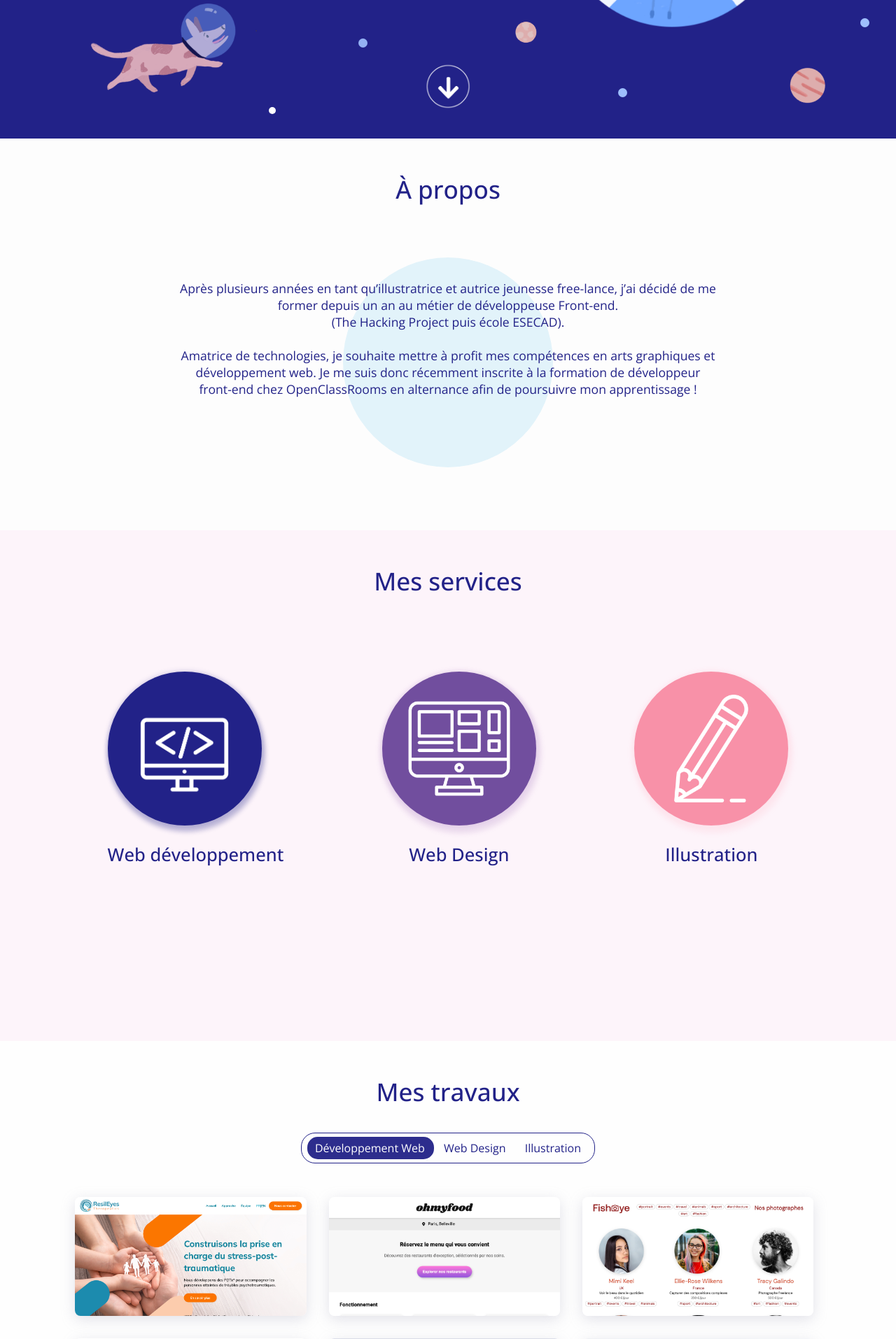
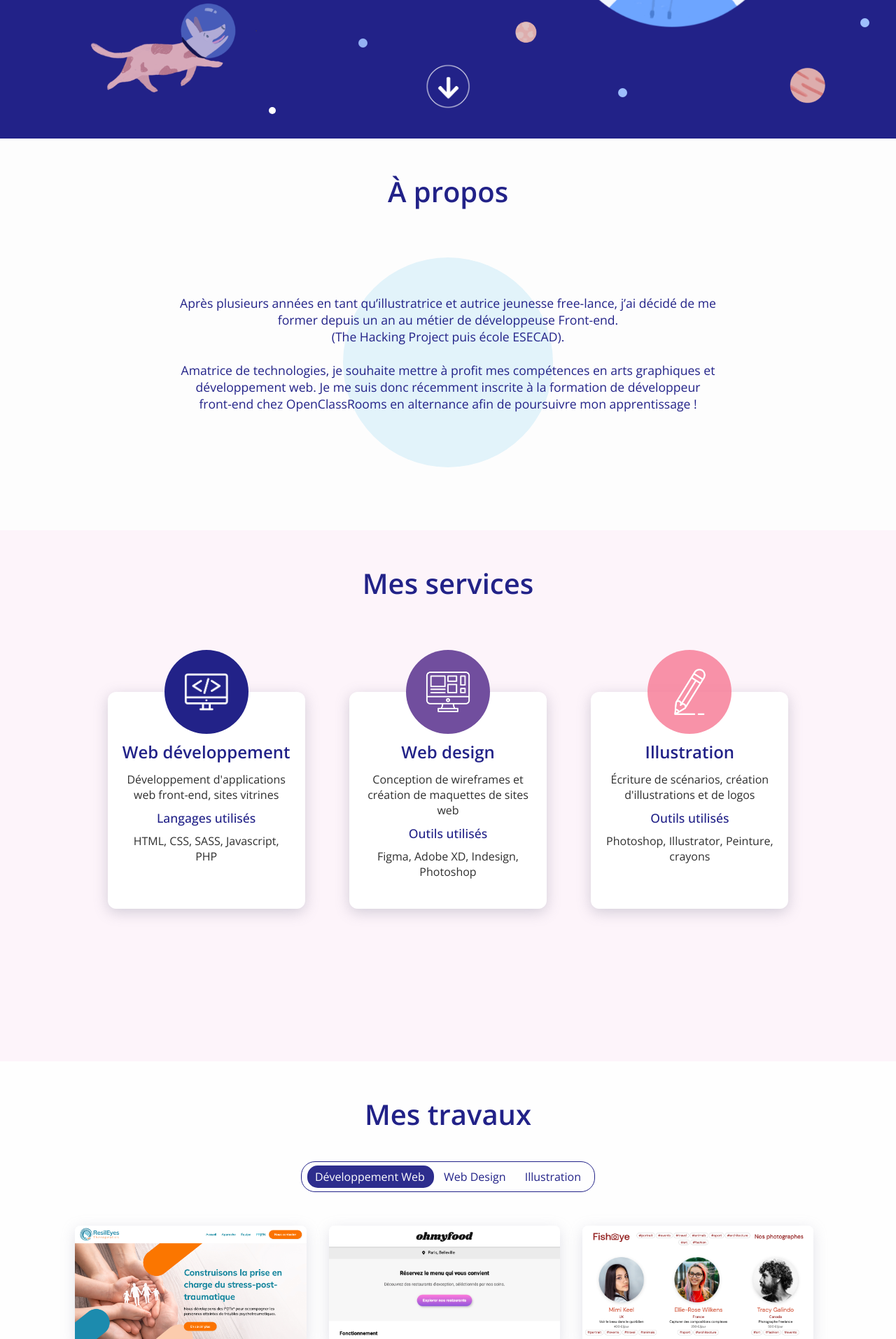
Before and after one commit to AgathePlunian/portfolio, a PHP site: page / in a window 1280 px wide. Shown: the part 464-2378 px from the top of the page at 70% size. Run offline with PHP 8.4, Linux system fonts and the light colour scheme.

Commit message:
pop up suite

```diff
--- a/css/styles.css
+++ b/css/styles.css
@@ -26,9 +26,9 @@ h1 {
 
 h2 {
   font-family: 'Open Sans', sans-serif;
-  font-size: 2.2em;
+  font-size: 2.5em;
   margin-bottom: 1em;
-  font-weight: 500; }
+  font-weight: 600; }
 
 h3 {
   font-family: 'Open Sans', sans-serif;
@@ -341,6 +341,54 @@ p, li {
   .svg-container:hover {
     opacity: 0.7; }
 
+.card-service {
+  background-color: white;
+  width: 29%;
+  box-shadow: 0 5px 20px 0 rgba(104, 104, 133, 0.288);
+  border-radius: 12px;
+  text-align: center;
+  padding: 4.3em 1.3em 1.6em 1.3em;
+  position: relative;
+  height: 310px; }
+
+.rond-card-service {
+  transform: translate(-50%, -50%);
+  left: 50%;
+  position: absolute;
+  top: 0em;
+  width: 120px;
+  height: 120px;
+  text-align: center;
+  border-radius: 50%;
+  padding: 1.7em;
+  display: flex;
+  justify-content: center;
+  align-items: center; }
+
+.title-card-service {
+  font-size: 1.5em;
+  color: #222288;
+  font-weight: 600; }
+
+.p-margin-bottom {
+  margin-bottom: 10px; }
+
+.title-card-rond {
+  font-size: 1.1em;
+  color: #222288;
+  margin-bottom: 10px;
+  font-weight: 500;
+  color: #222288; }
+
+.card-rond-webdev {
+  background-color: #222288; }
+
+.card-rond-webdesign {
+  background-color: #714e9e; }
+
+.card-rond-illu {
+  background-color: rgba(247, 126, 152, 0.842); }
+
 .a-propos {
   opacity: 0;
   padding: 3em 16em;
@@ -390,64 +438,8 @@ p, li {
   display: flex;
   justify-content: space-between;
   width: 80%;
-  margin: 0 auto;
+  margin: 8em auto 0 auto;
   height: 60vh; }
-  .services-ronds-container h3 {
-    color: #222288;
-    text-align: center; }
-
-.flip-card {
-  background-color: transparent;
-  width: 220px;
-  height: 220px;
-  perspective: 1000px;
-  margin-bottom: 1.5em; }
-
-.flip-card-inner {
-  position: relative;
-  width: 100%;
-  height: 100%;
-  text-align: center;
-  transition: transform 0.8s;
-  transform-style: preserve-3d; }
-
-.flip-card:hover .flip-card-inner {
-  transform: rotateY(180deg); }
-
-/* Position the front and back side */
-.flip-card-front, .flip-card-back {
-  position: absolute;
-  width: 100%;
-  height: 100%;
-  -webkit-backface-visibility: hidden;
-  /* Safari */
-  backface-visibility: hidden;
-  border-radius: 50%; }
-
-/* Style the front side (fallback if image is missing) */
-.flip-card-front {
-  color: black;
-  display: flex;
-  justify-content: center;
-  align-items: center; }
-
-/* Style the back side */
-.flip-card-back {
-  color: white;
-  transform: rotateY(180deg);
-  display: flex;
-  justify-content: center;
-  align-items: center;
-  padding: 1.5em;
-  display: flex;
-  justify-content: center;
-  align-items: center; }
-  .flip-card-back p {
-    color: white;
-    font-size: 1.1em; }
-
-.rond-webdev img, .rond-webdesign img, .rond-illustration img {
-  width: 70%; }
 
 .rond-webdev {
   background-color: #222288;
--- a/index.html
+++ b/index.html
@@ -65,48 +65,35 @@
             <div class="services">
                 <h2>Mes services</h2>
                 <div class="services-ronds-container">
-                    <div>
-                        <div class="flip-card">
-                            <div class="flip-card-inner">
-                                <div class="flip-card-front rond-webdev">
-                                    <img src="img/picto/web-dev.png" alt="Web développement">
-                                </div>
-                                <div class="flip-card-back rond-webdev">
-                                    <p>Développement d'application web front-end, site vitrine<br>(HTML, CSS, Javascript)</p>
-                                </div>
-                            </div>
+                    <div class="card-service">
+                        <div class="rond-card-service card-rond-webdev">
+                            <img src="img/picto/web-dev.png" alt="Web développement">
                         </div>
-
-                        <h3>Web développement</h3>
+                        <h3 class="title-card-service">Web développement</h3>
+                        <p class="p-margin-bottom">Développement d'applications web front-end, sites vitrines</p>
+                        <p class="title-card-rond">Langages utilisés</p>
+                        <p>HTML, CSS, SASS, Javascript, PHP</p>
                     </div>
 
-                    <div>
-                        <div class="flip-card">
-                            <div class="flip-card-inner">
-                                <div class="flip-card-front rond-webdesign">
-                                    <img src="img/picto/conception-reactive.png">
-                                </div>
-                                <div class="flip-card-back rond-webdesign">
-                                    <p>Création de maquettes de sites Web <br>(Figma, Adobe XD, Indesign)</p>
-                                </div>
-                            </div>
+
+                    <div class="card-service">
+                        <div class="rond-card-service card-rond-webdesign">
+                            <img src="img/picto/conception-reactive.png" alt="Web design">
                         </div>
-                        <h3>Web Design</h3>
+                        <h3 class="title-card-service">Web design</h3>
+                        <p class="p-margin-bottom">Conception de wireframes et création de maquettes de sites web</p>
+                        <p class="title-card-rond">Outils utilisés</p>
+                        <p>Figma, Adobe XD, Indesign, Photoshop</p>
                     </div>
 
-                    <div>
-                        <div class="flip-card">
-                            <div class="flip-card-inner">
-                                <div class="flip-card-front rond-illustration">
-                                    <img src="img/picto/pencil.png">
-                                </div>
-                                <div class="flip-card-back rond-illustration">
-                                    <p>Narration, illustrations et logos<br>(Photoshop, illustrator, peinture)</p>
-                                </div>
-                            </div>
+                    <div class="card-service">
+                        <div class="rond-card-service card-rond-illu">
+                            <img src="img/picto/pencil.png" alt="Illustration">
                         </div>
-
-                        <h3>Illustration</h3>
+                        <h3 class="title-card-service">Illustration</h3>
+                        <p class="p-margin-bottom">Écriture de scénarios, création d'illustrations et de logos</p>
+                        <p class="title-card-rond">Outils utilisés</p>
+                        <p>Photoshop, Illustrator, Peinture, crayons</p>
                     </div>
                 </div>
             </div>
@@ -190,42 +177,34 @@
                             </a>
                         </div>
 
+                        <!--FISHEYE-->
                         <div class="card-portfolio"><img src="img/portfolio/Webdev/fisheyes.jpg" alt="card site Fisheyes">
-                            <div class="hover-card">
-                                <p class="title-hover">Front-end site web Fisheye</p>
-                                <div class="see-more-container">
-                                    <p class="see-more">En voir plus</p>
-                                    <img src="img/picto/arrow-right.png">
+                            <a id="wdev-fisheye" class="hover-card">
+                                <p class="title-hover avoid">Front-end site web Fisheye</p>
+                                <div class="see-more-container avoid">
+                                    <p class="see-more avoid">En voir plus</p>
+                                    <img class="avoid" src="img/picto/arrow-right.png">
                                 </div>
-                            </div>
+                            </a>
                         </div>
                         <div class="card-portfolio"><img src="img/portfolio/Webdev/reservia.png" alt="card site Reservia">
-                            <div class="hover-card">
-                                <p class="title-hover">Frond-end site web Reservia</p>
-                                <div class="see-more-container">
-                                    <p class="see-more">En voir plus</p>
-                                    <img src="img/picto/arrow-right.png">
+                            <a id="wdev-reservia" class="hover-card">
+                                <p class="title-hover avoid">Frond-end site web Reservia</p>
+                                <div class="see-more-container avoid">
+                                    <p class="see-more avoid">En voir plus</p>
+                                    <img class="avoid" src="img/picto/arrow-right.png">
                                 </div>
-                            </div>
+                            </a>
                         </div>
+                        <!--GAME ON-->
                         <div class="card-portfolio"><img src="img/portfolio/Webdev/game-on.png" alt="card site Game On">
-                            <div class="hover-card">
-                                <p class="title-hover">Création de formulaire</p>
-                                <div class="see-more-container">
-                                    <p class="see-more">En voir plus</p>
-                                    <img src="img/picto/arrow-right.png">
+                            <a id="wdev-gameon" class="hover-card">
+                                <p class="title-hover avoid">Création de formulaire</p>
+                                <div class="see-more-container avoid">
+                                    <p class="see-more avoid">En voir plus</p>
+                                    <img class="avoid" src="img/picto/arrow-right.png">
                                 </div>
-                            </div>
-                        </div>
-
-                        <div class="card-portfolio"><img src="img/portfolio/Webdev/street.jpg" alt="card site Street Life">
-                            <div class="hover-card">
-                                <p class="title-hover">Front-end site Street life</p>
-                                <div class="see-more-container">
-                                    <p class="see-more">En voir plus</p>
-                                    <img src="img/picto/arrow-right.png">
-                                </div>
-                            </div>
+                            </a>
                         </div>
                     </div>
                 </div>
--- a/sass/base/_typo.scss
+++ b/sass/base/_typo.scss
@@ -5,9 +5,9 @@ h1 {
 
 h2 {
 	font-family: 'Open Sans', sans-serif;
-	font-size: 2.2em;
+	font-size: 2.5em;
 	margin-bottom: 1em;
-	font-weight: 500;
+	font-weight: 600;
 }
 
 h3 {
--- a/sass/pages/_page.scss
+++ b/sass/pages/_page.scss
@@ -1,3 +1,70 @@
+.card-service {
+	background-color: white;
+	width: 29%;
+	box-shadow: 0 5px 20px 0 rgba(104, 104, 133, 0.288);
+	border-radius: 12px;
+	text-align: center;
+	padding: 4.3em 1.3em 1.6em 1.3em;
+	position: relative;
+	height: 310px;
+}
+.rond-card-service {
+	transform: translate(-50%, -50%);
+	left: 50%;
+	position: absolute;
+	top: 0em;
+	width: 120px;
+	height: 120px;
+	text-align: center;
+	border-radius: 50%;
+	padding: 1.7em;
+	display: flex;
+	justify-content: center;
+	align-items: center;
+}
+
+.title-card-service{
+	font-size: 1.5em;
+	color: $primary-color;
+	font-weight: 600;
+
+}
+
+.p-margin-bottom {
+	margin-bottom: 10px;
+}
+
+
+.title-card-rond {
+	font-size: 1.1em;
+	color: $primary-color;
+	margin-bottom: 10px;
+	font-weight: 500;
+	color: $primary-color;
+
+}
+
+.card-rond-webdev {
+	background-color: $primary-color;
+}
+
+.card-rond-webdesign {
+	background-color: $violet;
+}
+
+.card-rond-illu {
+	background-color: $pink;
+}
+
+
+
+
+
+
+
+
+
+
 .a-propos {
 	opacity: 0;
 	padding: 3em 16em;
@@ -61,78 +128,8 @@
 	display: flex;
 	justify-content: space-between;
 	width: 80%;
-	margin: 0 auto;
+	margin: 8em auto 0 auto;
 	height: 60vh;
-	h3 {
-		color: $primary-color;
-		text-align: center;
-	}
-}
-
-.flip-card {
-	background-color: transparent;
-	width: 220px;
-	height: 220px;
-	perspective: 1000px;
-	margin-bottom: 1.5em;
-}
-
-.flip-card-inner {
-  position: relative;
-  width: 100%;
-  height: 100%;
-  text-align: center;
-  transition: transform 0.8s;
-  transform-style: preserve-3d;
-}
-
-.flip-card:hover .flip-card-inner {
-	transform: rotateY(180deg);
-  }
-
-
-/* Position the front and back side */
-.flip-card-front, .flip-card-back {
-	position: absolute;
-	width: 100%;
-	height: 100%;
-	-webkit-backface-visibility: hidden; /* Safari */
-	backface-visibility: hidden;
-	border-radius: 50%;
-  }
-
-  /* Style the front side (fallback if image is missing) */
-  .flip-card-front {
-	color: black;
-	display: flex;
-	justify-content: center;
-	align-items: center;
-  }
-
-  /* Style the back side */
-  .flip-card-back {
-	color: white;
-	transform: rotateY(180deg);
-	display: flex;
-	justify-content: center;
-	align-items: center;
-	padding: 1.5em;
-	display: flex;
-	justify-content: center;
-	align-items: center;
-
-	p {
-		color: white;
-		font-size: 1.1em;
-	}
-  }
-
-
-.rond-webdev , .rond-webdesign, .rond-illustration {
-
-	img {
-		width: 70%;
-	}
 }
 
 .rond-webdev {
```
Also changed, not shown: other parts of css/styles.css (+57 -19 lines), js/portfolio.js (+111 -12 lines), sass/pages/_pop-up.scss (+67 -22 lines), img/picto/web-dev.png, img/popup/Webdevapercu/GameOn.png (added), img/popup/Webdevapercu/fisheye-accueil.png (added), img/popup/Webdevapercu/fisheye-profil.png (added), img/popup/Webdevapercu/formulaire-gameon2.png (added), img/popup/Webdevapercu/maquette-reservia.png, img/popup/Webdevapercu/mockup-omf-accueil-transparent.png (added), img/popup/Webdevapercu/mockup-omf-transparent.png (added), 1 other file.
